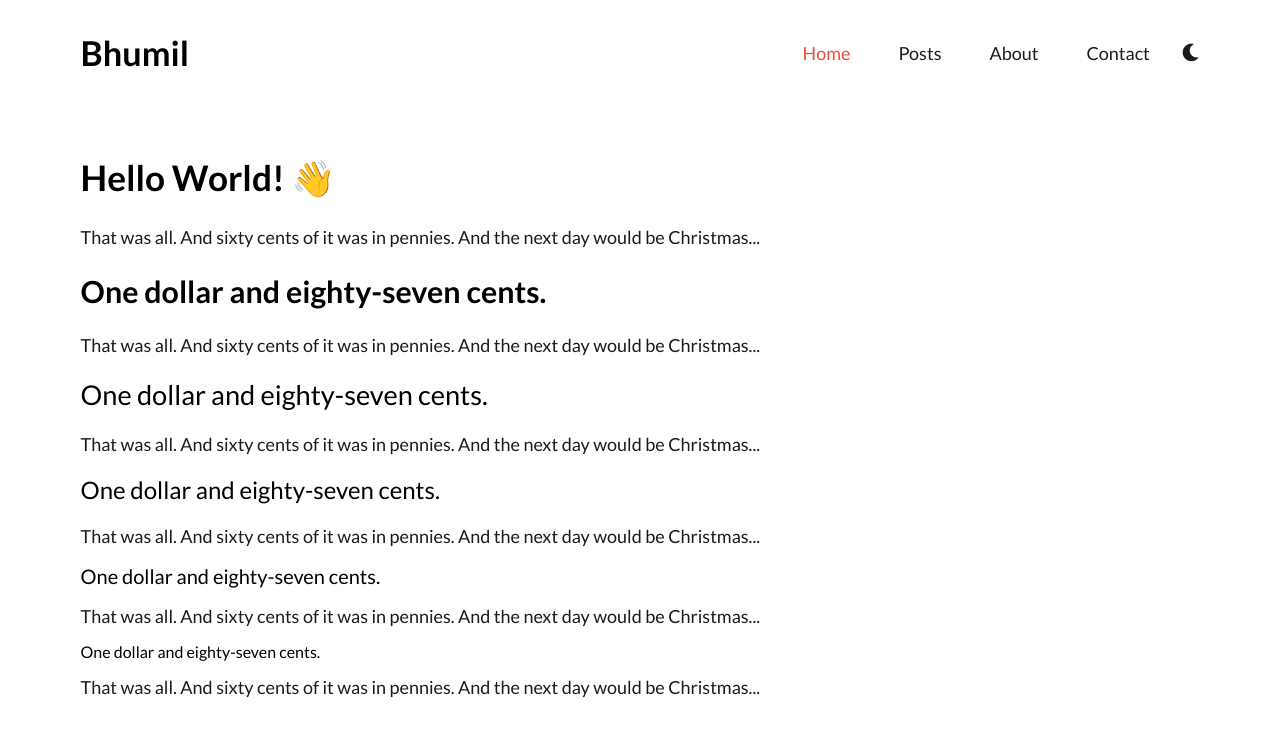
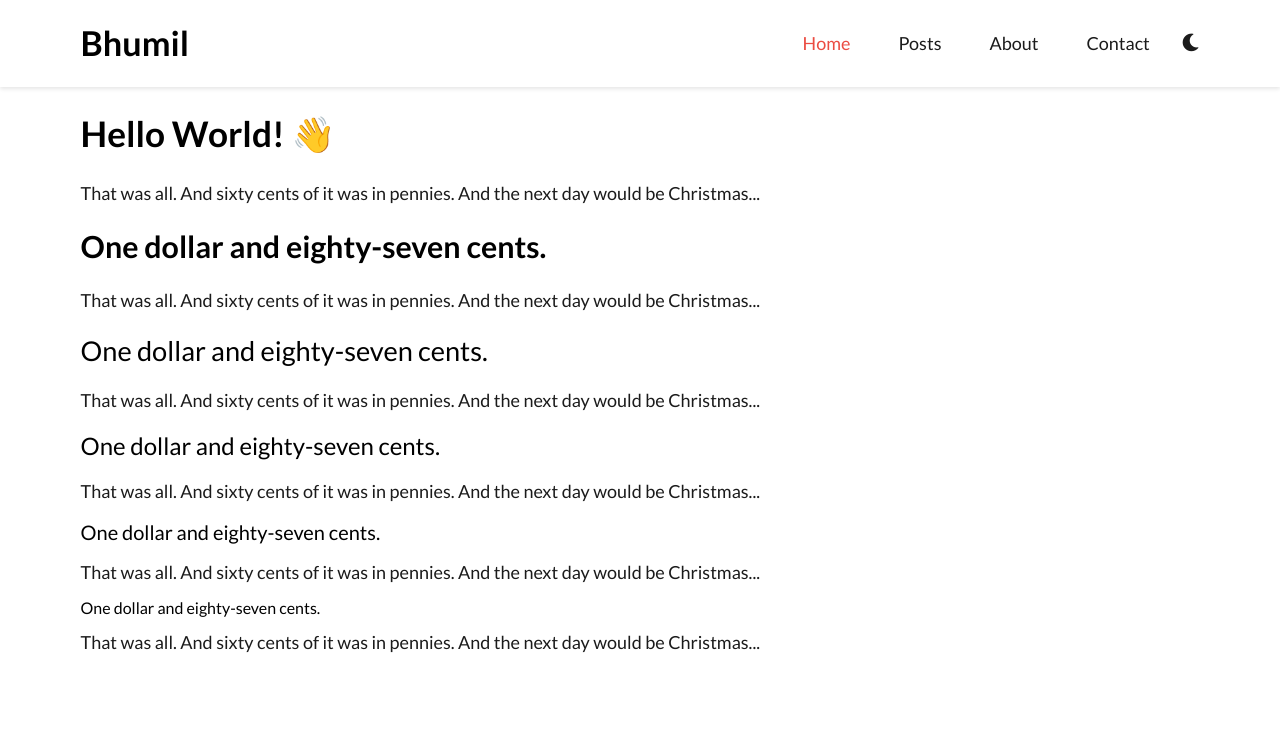
Before and after one commit to thebhumilsoni/thebhumilsoni.github.io, a Jekyll site: the page built from index.html, in a window 1280 px wide. Shown: the top 737 px of the page. Built offline with Jekyll 4.4.1, drawn with Linux system fonts in a browser that asks for light colours.

Commit message:
Fix the navigation bar position to be always visible and adjust padding

```diff
--- a/_sass/1-global/_base.scss
+++ b/_sass/1-global/_base.scss
@@ -9,21 +9,21 @@
 .content-wrapper {
     width: 100%;
     margin: 0 auto;
-    padding: 1.5rem;
+    padding: 1rem 1.5rem;
     box-sizing: border-box;
     overflow-x: hidden;
 
     @include for-medium-up {
-        padding: max(1.5rem, 1vw);
+        padding: max(1rem, 0.5vw) max(1.5rem, 1vw);
     }
 
     @include for-large-up {
-        padding: max(1.5rem, 1.5vw);
+        padding: max(1rem, 0.75vw) max(1.5rem, 1.5vw);
     }
 
     @include for-xlarge-up {
         max-width: 1170px;
-        padding: max(1.5rem, 2vw);
+        padding: max(1rem, 1vw) max(1.5rem, 2vw);
     }
 }
 
--- a/_sass/2-design-system/_color-scheme.scss
+++ b/_sass/2-design-system/_color-scheme.scss
@@ -20,6 +20,7 @@
     --navbar-background-color: var(--background-color);
     --navbar-title-color: var(--heading-text-color);
     --navbar-links-color: var(--text-color);
+    --navbar-shadow-color: rgba(0, 0, 0, 0.1);
 }
 
 :root[dark] {
@@ -41,4 +42,5 @@
     --navbar-background-color: var(--background-color);
     --navbar-title-color: var(--heading-text-color);
     --navbar-links-color: var(--text-color);
+    --navbar-shadow-color: rgba(255, 255, 255, 0.1);
 }
--- a/_sass/3-components/_navigation.scss
+++ b/_sass/3-components/_navigation.scss
@@ -1,11 +1,16 @@
 @import "1-global/mixins";
 
 .navbar {
-    background-color: var(--navbar-background-color);
+    position: fixed;
+    top: 0;
+    left: 0;
+    z-index: 10;
+    padding: 0;
     width: 100%;
     display: flex;
     justify-content: center;
-    padding: 0;
+    background-color: var(--navbar-background-color);
+    box-shadow: 0 2px 4px var(--navbar-shadow-color);
 }
 
 .navbar-inner {
@@ -13,23 +18,23 @@
     justify-content: space-between;
     align-items: center;
     width: 100%;
-    padding: 1.5rem;
+    padding: 1rem 1.5rem;
     gap: 2rem;
     box-sizing: border-box;
 
     @include for-medium-up {
-        padding: max(1.5rem, 1vw);
+        padding: max(1rem, 0.5vw) max(1.5rem, 1vw);
     }
 
     @include for-large-up {
-        padding: max(1.5rem, 1.5vw);
+        padding: max(1rem, 0.75vw) max(1.5rem, 1.5vw);
     }
 
     @include for-xlarge-up {
         max-width: 1170px;
         margin-left: auto;
         margin-right: auto;
-        padding: max(1.5rem, 2vw);
+        padding: max(1rem, 1vw) max(1.5rem, 2vw);
     }
 }
 
--- a/assets/js/main.js
+++ b/assets/js/main.js
@@ -30,9 +30,19 @@
   updateThemeIcon(savedTheme === 'dark');
 };
 
+const adjustContentWrapperPadding = () => {
+  const navbar = document.querySelector('.navbar');
+  const contentWrapper = document.querySelector('.content-wrapper');
+  if (navbar && contentWrapper) {
+    const navbarHeight = navbar.offsetHeight;
+    contentWrapper.style.paddingTop = `${navbarHeight}px`;
+  }
+};
+
 document.addEventListener('DOMContentLoaded', () => {
   applySavedTheme();
   initializeThemeToggle();
+  adjustContentWrapperPadding();
   const navbarToggler = document.querySelector('.navbar-toggler');
   navbarToggler.addEventListener('click', toggleMobileNav);
 });
@@ -49,4 +59,5 @@
   } else {
       navbarTogglerIcon.className = navbarLinks.classList.contains('open') ? 'fas fa-times' : 'fas fa-bars';
   }
+  adjustContentWrapperPadding();
 });
```
